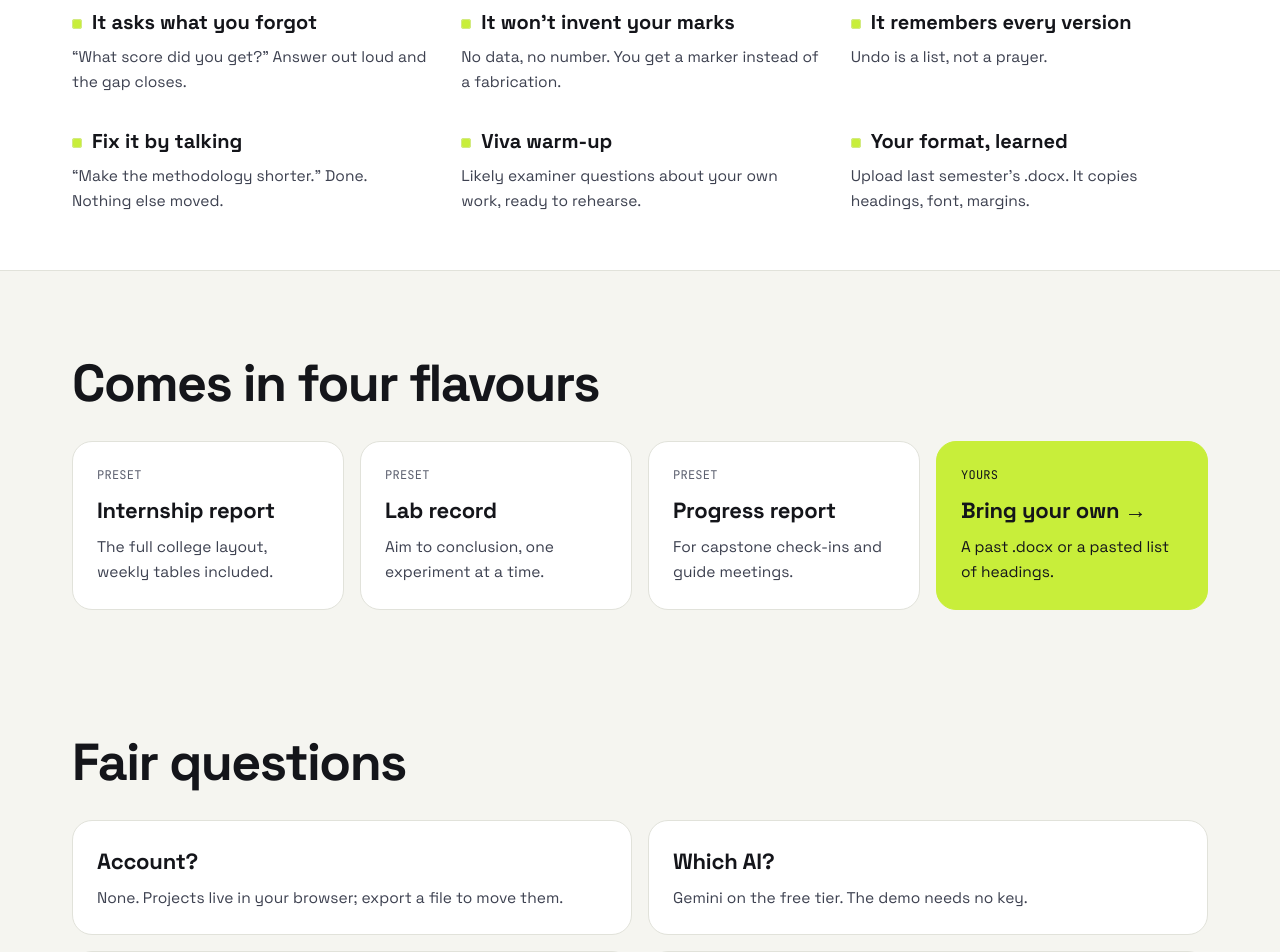
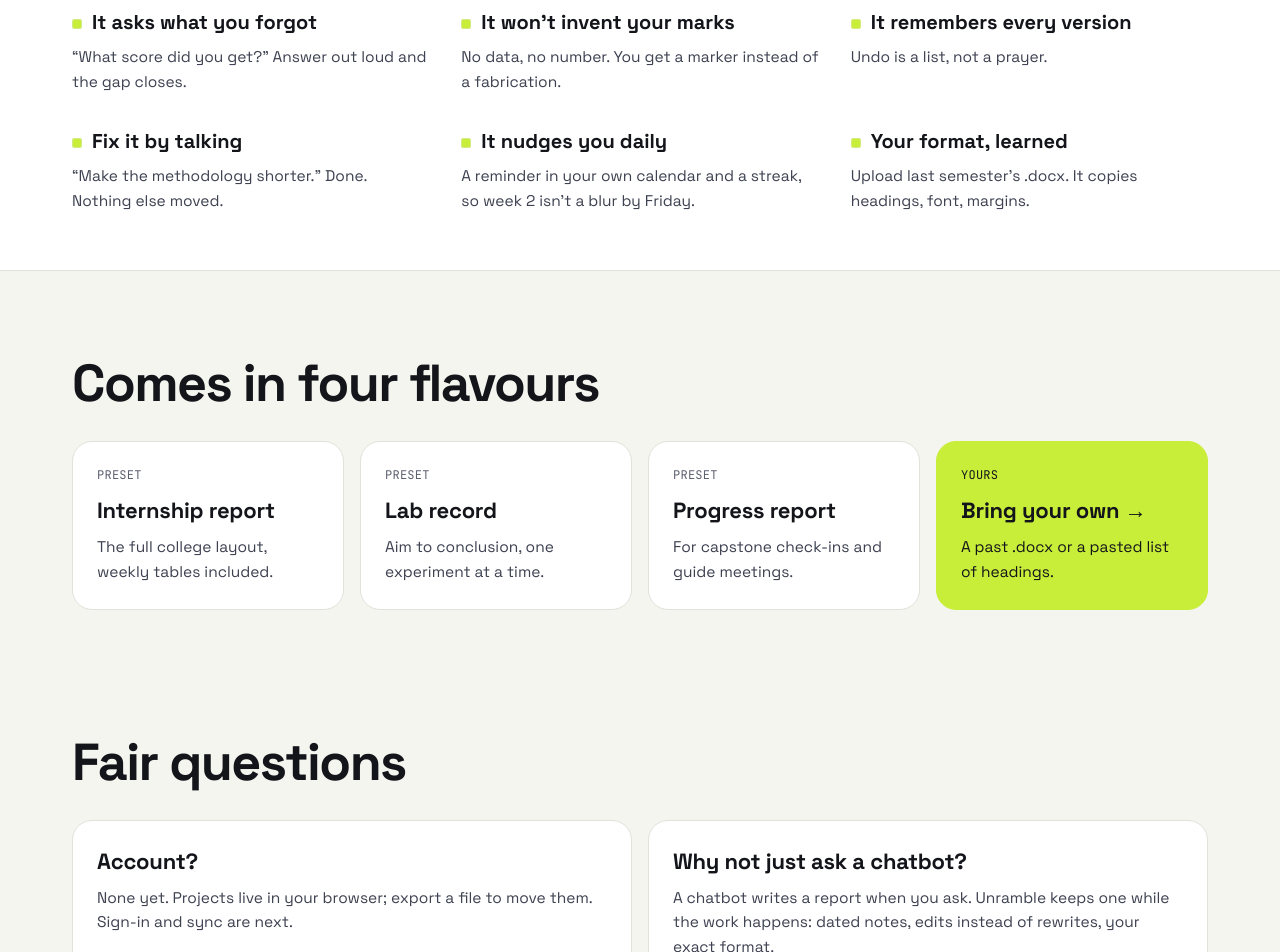
Before and after one commit to alzz-26/UnRamble, a Next.js app: page / in a window 1280 px wide. Shown: the part 1760-2712 px from the top of the page. Built offline with nearby package versions, Linux system fonts and the light colour scheme.

Commit message:
Mention daily reminders and the chatbot comparison on the landing page

```diff
--- a/components/Landing.tsx
+++ b/components/Landing.tsx
@@ -15,7 +15,7 @@ const PERKS = [
   ["It won't invent your marks", "No data, no number. You get a marker instead of a fabrication."],
   ["It remembers every version", "Undo is a list, not a prayer."],
   ["Fix it by talking", "“Make the methodology shorter.” Done. Nothing else moved."],
-  ["Viva warm-up", "Likely examiner questions about your own work, ready to rehearse."],
+  ["It nudges you daily", "A reminder in your own calendar and a streak, so week 2 isn't a blur by Friday."],
   ["Your format, learned", "Upload last semester's .docx. It copies headings, font, margins."],
 ];
 
@@ -26,7 +26,8 @@ const FORMATS = [
 ];
 
 const FAQ = [
-  ["Account?", "None. Projects live in your browser; export a file to move them."],
+  ["Account?", "None yet. Projects live in your browser; export a file to move them. Sign-in and sync are next."],
+  ["Why not just ask a chatbot?", "A chatbot writes a report when you ask. Unramble keeps one while the work happens: dated notes, edits instead of rewrites, your exact format."],
   ["Which AI?", "Gemini on the free tier. The demo needs no key."],
   ["Does it hallucinate?", "It's instructed not to, and it flags missing facts instead. Read before you submit."],
   ["Do I have to talk?", "Typing works. Talking is just faster, and that's the whole point."],
```
